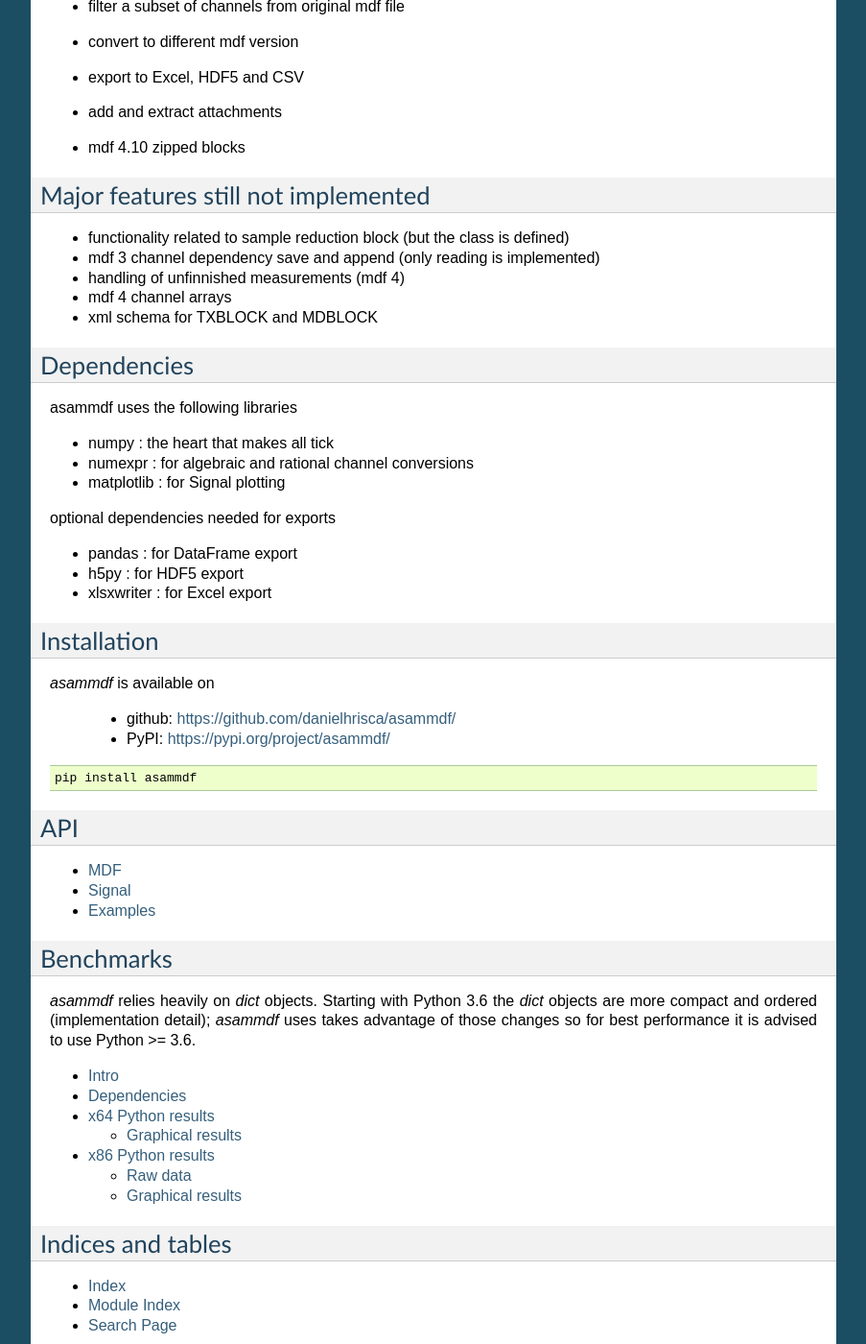
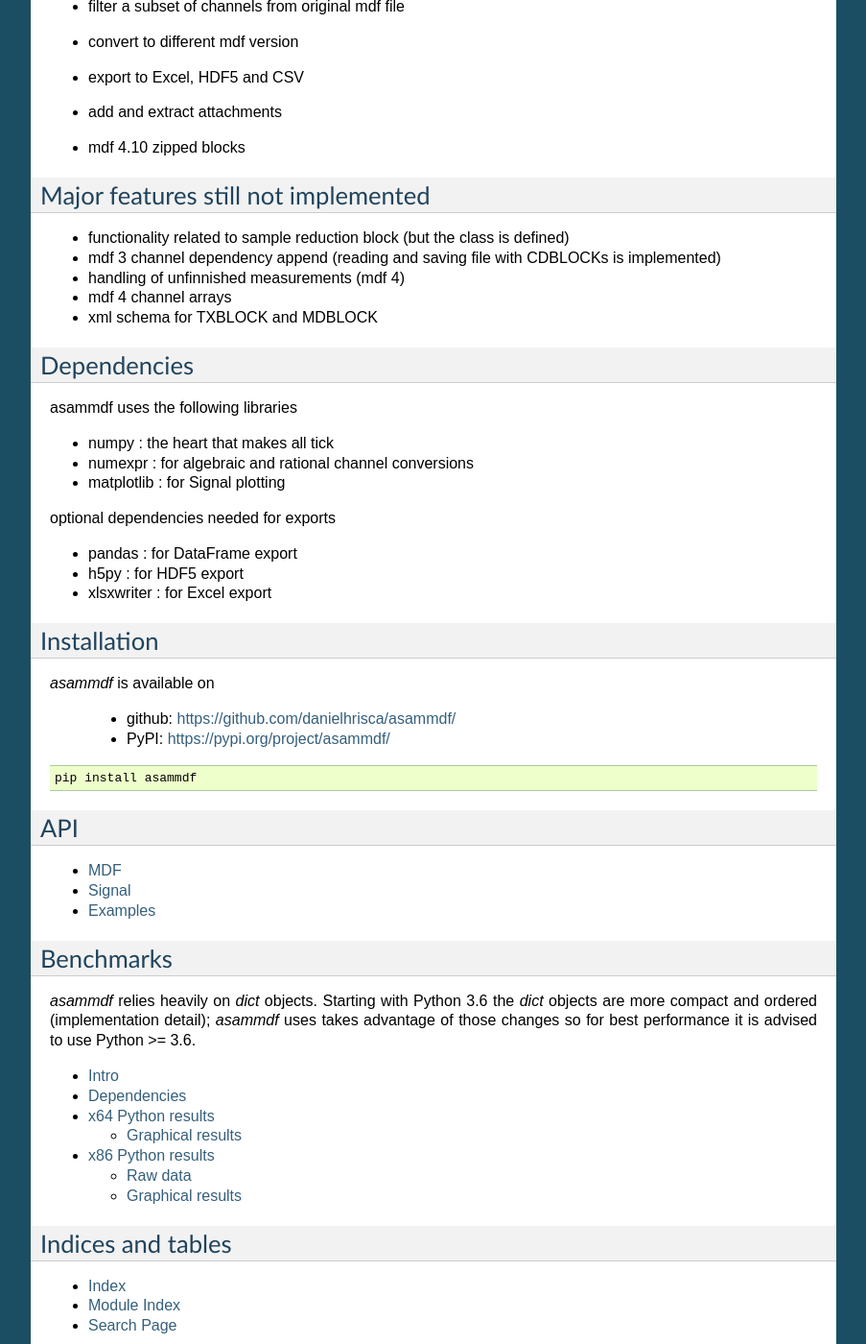
Before and after one commit to danielhrisca/asammdf, a Sphinx documentation site: the page built from documentation/index.rst, in a window 1280 px wide and 1400 px high, scrolled down 833 px. Shown: the whole window at 96% size, without its empty margins (198-1101 px from the left). Built offline with Sphinx 7.4.7, drawn with Linux system fonts in a browser that asks for light colours; formulas are drawn with MathJax 3; some of the changed text lies outside the part shown.

```diff
--- a/README.rst
+++ b/README.rst
@@ -40,7 +40,7 @@ Major features still not implemented
 ====================================
 
 * functionality related to sample reduction block (but the class is defined)
-* mdf 3 channel dependency save and append (only reading is implemented)
+* mdf 3 channel dependency append (reading and saving file with CDBLOCKs is implemented)
 * handling of unfinnished measurements (mdf 4)
 * mdf 4 channel arrays
 * xml schema for TXBLOCK and MDBLOCK
--- a/asammdf/__init__.py
+++ b/asammdf/__init__.py
@@ -3,7 +3,7 @@ from .mdf4 import MDF4
 from .mdf import MDF
 from .signal import Signal
 
-__version__ = '2.4.0'
+__version__ = '2.4.1'
 
 __all__ = ['__version__',
            'MDF',
--- a/documentation/index.rst
+++ b/documentation/index.rst
@@ -47,7 +47,7 @@ Major features still not implemented
 ------------------------------------
 
 * functionality related to sample reduction block (but the class is defined)
-* mdf 3 channel dependency save and append (only reading is implemented)
+* mdf 3 channel dependency append (reading and saving file with CDBLOCKs is implemented)
 * handling of unfinnished measurements (mdf 4)
 * mdf 4 channel arrays
 * xml schema for TXBLOCK and MDBLOCK
```
Also changed, not shown: README.md (+1 -1 lines).
